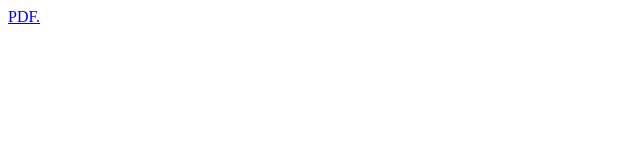
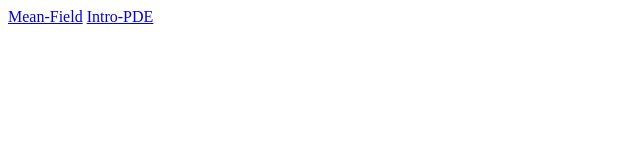
Before and after one commit to janik-git/course_notes, a plain HTML site: page index.html in a window 1280 px wide. Shown: the whole page, without its empty margins (0-640 px from the left). Drawn offline with Linux system fonts and the light colour scheme.

Commit message:
more pdf

```diff
--- a/index.html
+++ b/index.html
@@ -7,6 +7,7 @@
     <!-- <link href="css/style.css" rel="stylesheet"> -->
   </head>
   <body>
-<a href="/Semester_1/MeanField/notes/master.pdf" target="_blank">PDF.</a>
+<a href="/course_notes/Semester_1/MeanField/notes/master.pdf" target="_blank">Mean-Field</a>
+<a href="/course_notes/Semester_1/MeanField/notes/master.pdf" target="_blank">Intro-PDE</a>
   </body>
 </html>
```
